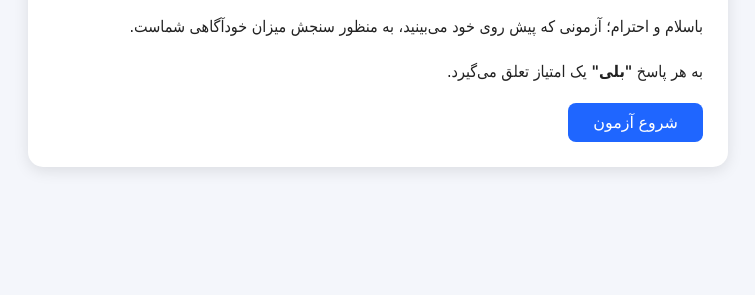
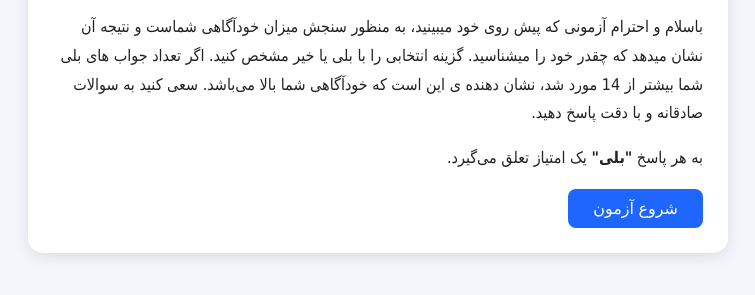
Before and after one commit to motahareh9099-dot/self-awareness-test, a plain HTML site: page index.html in a window 1280 px wide. Shown: the part 119-414 px from the top of the page, without its empty margins (262-1017 px from the left). Drawn offline with Linux system fonts and the light colour scheme.

Commit message:
Update index.html

```diff
--- a/index.html
+++ b/index.html
@@ -66,7 +66,11 @@
   <!-- بخش مقدمه -->
   <section id="introSection" class="card">
     <h1>آزمون خودآگاهی</h1>
-    <p>باسلام و احترام؛ آزمونی که پیش روی خود می‌بینید، به منظور سنجش میزان خودآگاهی شماست.</p>
+    <p>باسلام و احترام
+آزمونی که ‌پیش روی خود میبینید، به منظور سنجش میزان خودآگاهی شماست و نتیجه آن نشان میدهد که چقدر خود را میشناسید.
+گزینه انتخابی را با بلی یا خیر مشخص کنید.
+اگر تعداد جواب های بلی شما بیشتر از 14 مورد شد، نشان دهنده ی این است که خودآگاهی شما بالا می‌باشد.
+سعی کنید به سوالات صادقانه و با دقت پاسخ دهید.</p>
     <p>به هر پاسخ <b>"بلی"</b> یک امتیاز تعلق می‌گیرد.</p>
     <button class="btn btn-primary" onclick="startQuiz()">شروع آزمون</button>
   </section>
```
